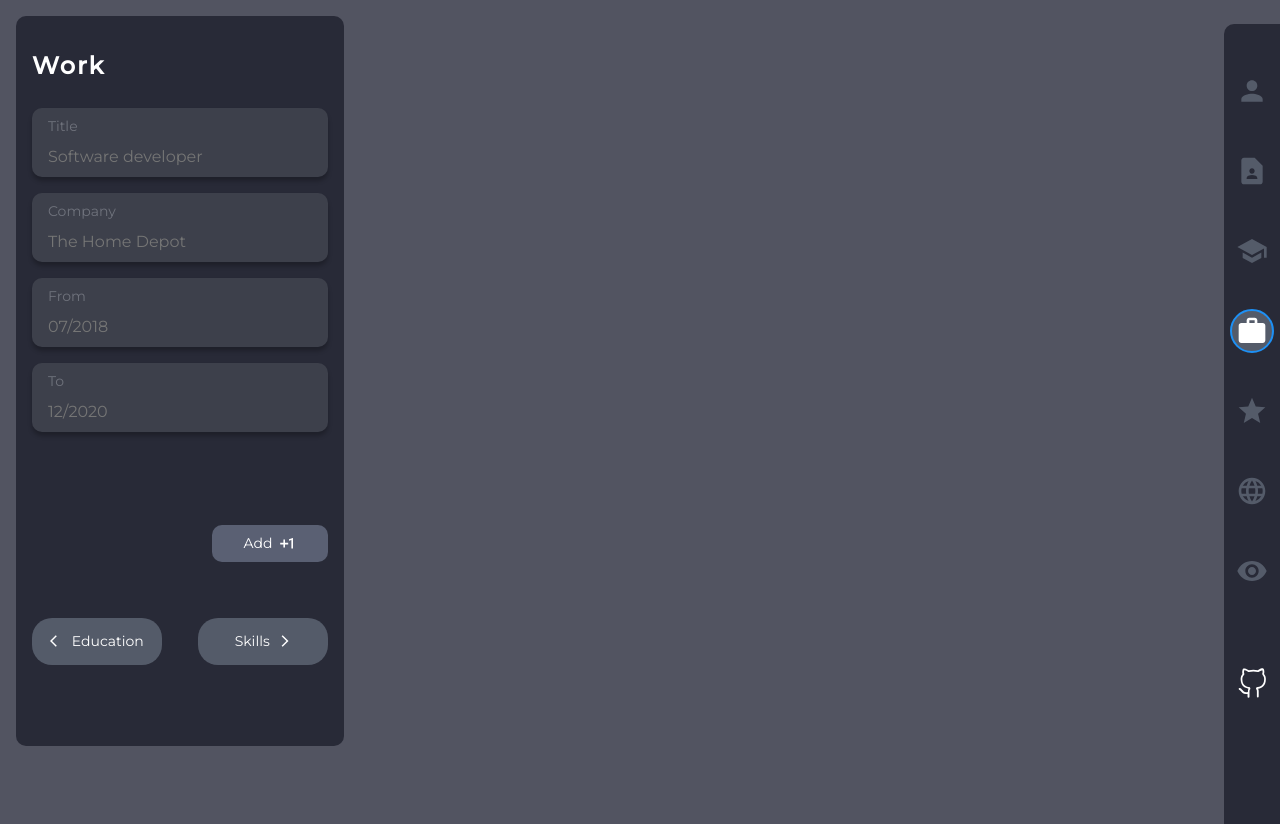
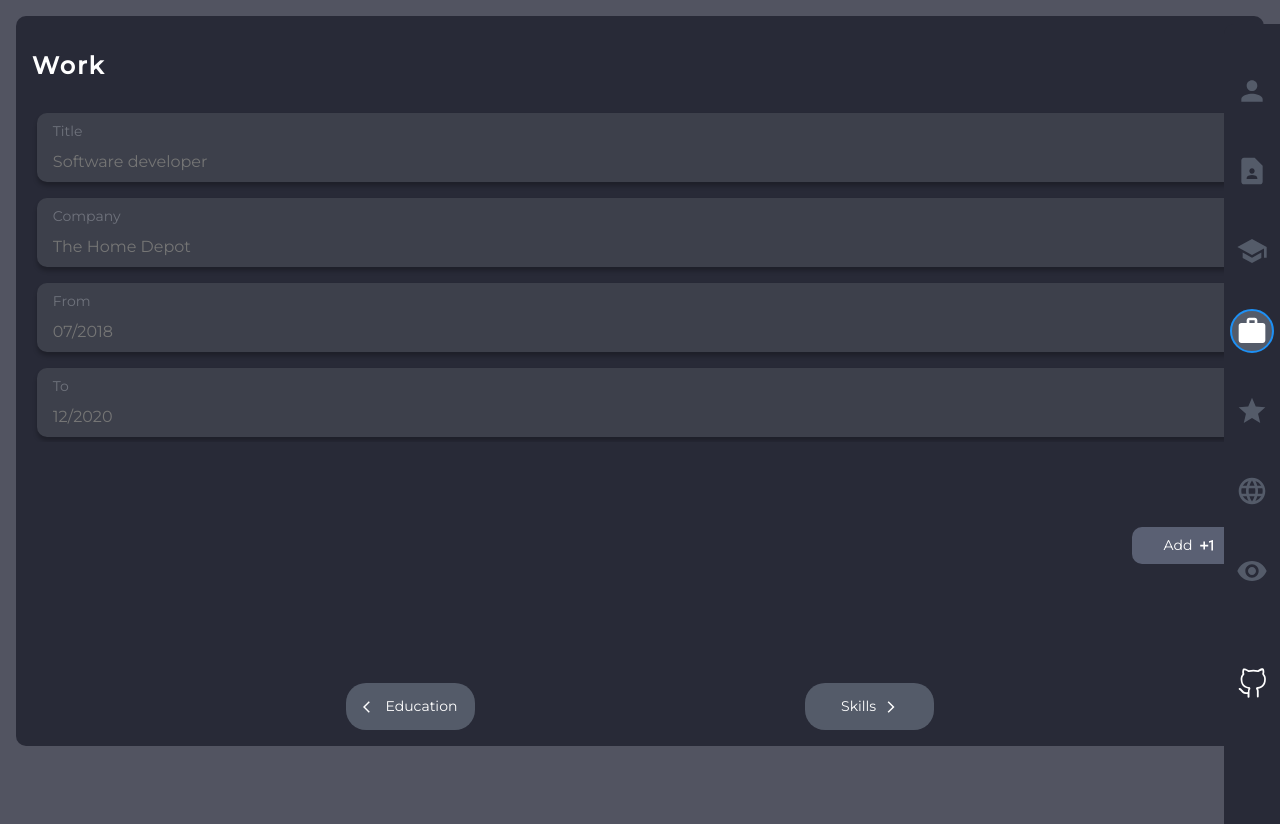
Before and after one commit to LPRegen/resume-builder, a React (Create React App) app: page /work in a window 1280 px wide. Built offline with nearby package versions, Linux system fonts and the light colour scheme.

Commit message:
refactor: modify component styles

```diff
--- a/src/components/Card/Form.jsx
+++ b/src/components/Card/Form.jsx
@@ -4,7 +4,10 @@ import styled from 'styled-components';
 export default class Form extends Component {
   render() {
     return (
-      <StyledForm onSubmit={this.props.handleSubmit}>
+      <StyledForm
+        formType={this.props.formType}
+        onSubmit={this.props.handleSubmit}
+      >
         {this.props.children}
       </StyledForm>
     );
@@ -15,4 +18,14 @@ const StyledForm = styled.form`
   display: flex;
   flex-direction: column;
   gap: 1rem;
+  padding: 0.3rem;
+  overflow: auto;
+  height: ${(props) => {
+    switch (props.formType) {
+      case 'skills':
+        return '450px';
+      default:
+        return 'auto';
+    }
+  }};
 `;
--- a/src/components/Card/Wrapper.jsx
+++ b/src/components/Card/Wrapper.jsx
@@ -4,7 +4,10 @@ import styled from 'styled-components';
 export default class Wrapper extends Component {
   render() {
     return (
-      <StyledDiv wrapperType={this.props.wrapperType}>
+      <StyledDiv
+        wrapperType={this.props.wrapperType}
+        position={this.props.position}
+      >
         {this.props.children}
       </StyledDiv>
     );
@@ -13,10 +16,11 @@ export default class Wrapper extends Component {
 
 const StyledDiv = styled.div`
   display: flex;
+  width: 100%;
   justify-content: ${(props) => {
     switch (props.wrapperType) {
       case 'primary':
-        return 'space-between';
+        return 'space-evenly';
       default:
         return '';
     }
@@ -33,4 +37,23 @@ const StyledDiv = styled.div`
         return '';
     }
   }};
+  position: ${(props) => {
+    switch (props.wrapperType) {
+      case 'primary':
+        return 'absolute';
+      default:
+        return 'static';
+    }
+  }};
+  bottom: 16px;
+  right: ${(props) => {
+    switch (props.position) {
+      case 'right':
+        return '16px';
+      case 'center':
+        return '0';
+      default:
+        return '';
+    }
+  }};
 `;
--- a/src/components/Card/index.jsx
+++ b/src/components/Card/index.jsx
@@ -15,6 +15,8 @@ import ButtonDelete from './ButtonDelete';
 const Card = styled.div`
   display: flex;
   flex-direction: column;
+  flex-grow: 1;
+  position: relative;
   margin: 1rem;
   background-color: ${colors.bgPrimary};
   border-radius: 10px;
--- a/src/components/Pages/Contact.jsx
+++ b/src/components/Pages/Contact.jsx
@@ -44,7 +44,8 @@ export default class Contact extends Component {
               handleChange={this.props.handleChange}
             />
           </Card.Label>
-          <Card.Wrapper wrapperType="primary">
+        </Card.Form>
+        <Card.Wrapper wrapperType="primary" position="center">
           <Card.Button
             buttonType="button"
             buttonText="Information"
@@ -58,7 +59,6 @@ export default class Contact extends Component {
             path="/education"
           />
         </Card.Wrapper>
-        </Card.Form>
       </Card>
     );
   }
--- a/src/components/Pages/Education.jsx
+++ b/src/components/Pages/Education.jsx
@@ -46,13 +46,14 @@ export default class Education extends Component {
               handleChange={this.props.handleChange}
             />
           </Card.Label>
+        </Card.Form>
         <Card.Wrapper wrapperType={'secondary'}>
           <Card.ButtonDelete
             deleteExperience={this.props.deleteExperience}
             display={education.length > 2 ? 'true' : 'false'}
           />
         </Card.Wrapper>
-          <Card.Wrapper>
+        <Card.Wrapper wrapperType={'secondary'}>
           {education[0] > 1 && (
             <Card.ButtonAdd
               direction="previous"
@@ -69,7 +70,7 @@ export default class Education extends Component {
             />
           )}
         </Card.Wrapper>
-          <Card.Wrapper wrapperType={'primary'}>
+        <Card.Wrapper wrapperType={'primary'} position="center">
           <Card.Button
             buttonType="button"
             buttonText="Contact"
@@ -83,7 +84,6 @@ export default class Education extends Component {
             path="/work"
           />
         </Card.Wrapper>
-        </Card.Form>
       </Card>
     );
   }
--- a/src/components/Pages/Information.jsx
+++ b/src/components/Pages/Information.jsx
@@ -44,7 +44,8 @@ export default class Information extends Component {
               handleChange={this.props.handleChange}
             />
           </Card.Label>
-          <Card.Wrapper wrapperType="primary">
+        </Card.Form>
+        <Card.Wrapper wrapperType="primary" position="right">
           <Card.Button
             primary={'true'}
             buttonType="submit"
@@ -53,7 +54,6 @@ export default class Information extends Component {
             path="/contact"
           />
         </Card.Wrapper>
-        </Card.Form>
       </Card>
     );
   }
--- a/src/components/Pages/Languages.jsx
+++ b/src/components/Pages/Languages.jsx
@@ -28,6 +28,13 @@ export default class Languages extends Component {
               handleChange={this.props.handleChange}
             />
           </Card.Label>
+        </Card.Form>
+        <Card.Wrapper wrapperType={'secondary'}>
+          <Card.ButtonDelete
+            deleteExperience={this.props.deleteExperience}
+            display={languages.length > 2 ? 'true' : 'false'}
+          />
+        </Card.Wrapper>
         <Card.Wrapper wrapperType="secondary">
           {languages.currentExperience > 0 && (
             <Card.ButtonAdd
@@ -44,12 +51,6 @@ export default class Languages extends Component {
               onClick={this.props.onClick}
             />
           )}
-          </Card.Wrapper>
-          <Card.Wrapper wrapperType={'secondary'}>
-            <Card.ButtonDelete
-              deleteExperience={this.props.deleteExperience}
-              display={languages.length > 2 ? 'true' : 'false'}
-            />
         </Card.Wrapper>
         <Card.Wrapper>
           {languages[0] > 1 && (
@@ -68,7 +69,7 @@ export default class Languages extends Component {
             />
           )}
         </Card.Wrapper>
-          <Card.Wrapper wrapperType={'primary'}>
+        <Card.Wrapper wrapperType={'primary'} position="center">
           <Card.Button
             buttonType="button"
             buttonText="Skills"
@@ -82,7 +83,6 @@ export default class Languages extends Component {
             path="/preview"
           />
         </Card.Wrapper>
-        </Card.Form>
       </Card>
     );
   }
--- a/src/components/Pages/Skills.jsx
+++ b/src/components/Pages/Skills.jsx
@@ -8,7 +8,7 @@ export default class Skills extends Component {
     return (
       <Card>
         <Card.Title title="Skills" />
-        <Card.Form handleSubmit={this.props.handleSubmit}>
+        <Card.Form formType="skills" handleSubmit={this.props.handleSubmit}>
           {skills.map((skill, index) => {
             return (
               <Card.Skill
@@ -21,6 +21,8 @@ export default class Skills extends Component {
               />
             );
           })}
+        </Card.Form>
+
         <Card.Wrapper wrapperType="secondary">
           {skills.length < 10 && (
             <Card.ButtonAdd
@@ -31,7 +33,7 @@ export default class Skills extends Component {
             />
           )}
         </Card.Wrapper>
-          <Card.Wrapper wrapperType="primary">
+        <Card.Wrapper wrapperType="primary" position="center">
           <Card.Button
             buttonType="button"
             buttonText="Work"
@@ -45,7 +47,6 @@ export default class Skills extends Component {
             path="/languages"
           />
         </Card.Wrapper>
-        </Card.Form>
       </Card>
     );
   }
--- a/src/components/Pages/Work.jsx
+++ b/src/components/Pages/Work.jsx
@@ -46,13 +46,14 @@ export default class Work extends Component {
               handleChange={this.props.handleChange}
             />
           </Card.Label>
-          <Card.Wrapper wrapperType={'secondary'}>
+        </Card.Form>
+        <Card.Wrapper wrapperType="secondary">
           <Card.ButtonDelete
             deleteExperience={this.props.deleteExperience}
             display={work.length > 2 ? 'true' : 'false'}
           />
         </Card.Wrapper>
-          <Card.Wrapper>
+        <Card.Wrapper wrapperType="secondary">
           {work[0] > 1 && (
             <Card.ButtonAdd
               direction="previous"
@@ -69,7 +70,7 @@ export default class Work extends Component {
             />
           )}
         </Card.Wrapper>
-          <Card.Wrapper wrapperType={'primary'}>
+        <Card.Wrapper wrapperType="primary" position="center">
           <Card.Button
             buttonType="button"
             buttonText="Education"
@@ -83,7 +84,6 @@ export default class Work extends Component {
             path="/skills"
           />
         </Card.Wrapper>
-        </Card.Form>
       </Card>
     );
   }
--- a/src/index.css
+++ b/src/index.css
@@ -42,4 +42,6 @@ h6 {
 #root {
   display: flex;
   gap: 1rem;
+  justify-content: center;
+  flex-grow: 1;
 }
```
Lines whose indentation alone changed are shown as unchanged.
